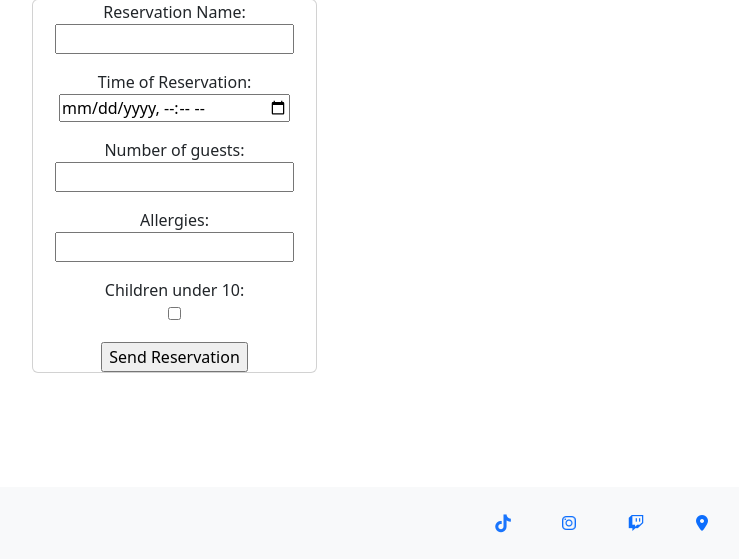
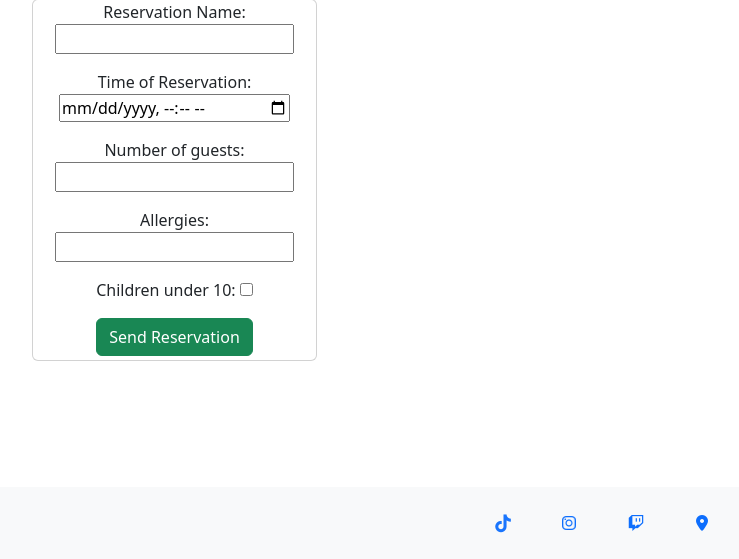
Before and after one commit to DevFabrizio/Fabrizio-Project-Four, a Django app: page /booking.html/ in a window 1280 px wide. Shown: the part 241-800 px from the top of the page, without its empty margins (38-777 px from the left). Run offline with Django 3.2, Linux system fonts and the light colour scheme; some libraries are stand-ins or nearby versions.

Commit message:
add style to the form in bookings.html

```diff
--- a/templates/booking.html
+++ b/templates/booking.html
@@ -16,8 +16,8 @@
                 <label for="allergies">Allergies:</label>
                 <p id="allergies">{{ form.allergies }}</p>
                 <label for="kids_under_10">Children under 10:</label>
-                <p id="kids_under_10">{{ form.kids_under_10}}</p>
-                <input type="submit" value="Send Reservation">
+                <span id="kids_under_10">{{ form.kids_under_10}}</span>
+                <input type="submit" class="btn btn-success mt-3 mb-1" value="Send Reservation">
            </form>
         </div>
     </div>
```
